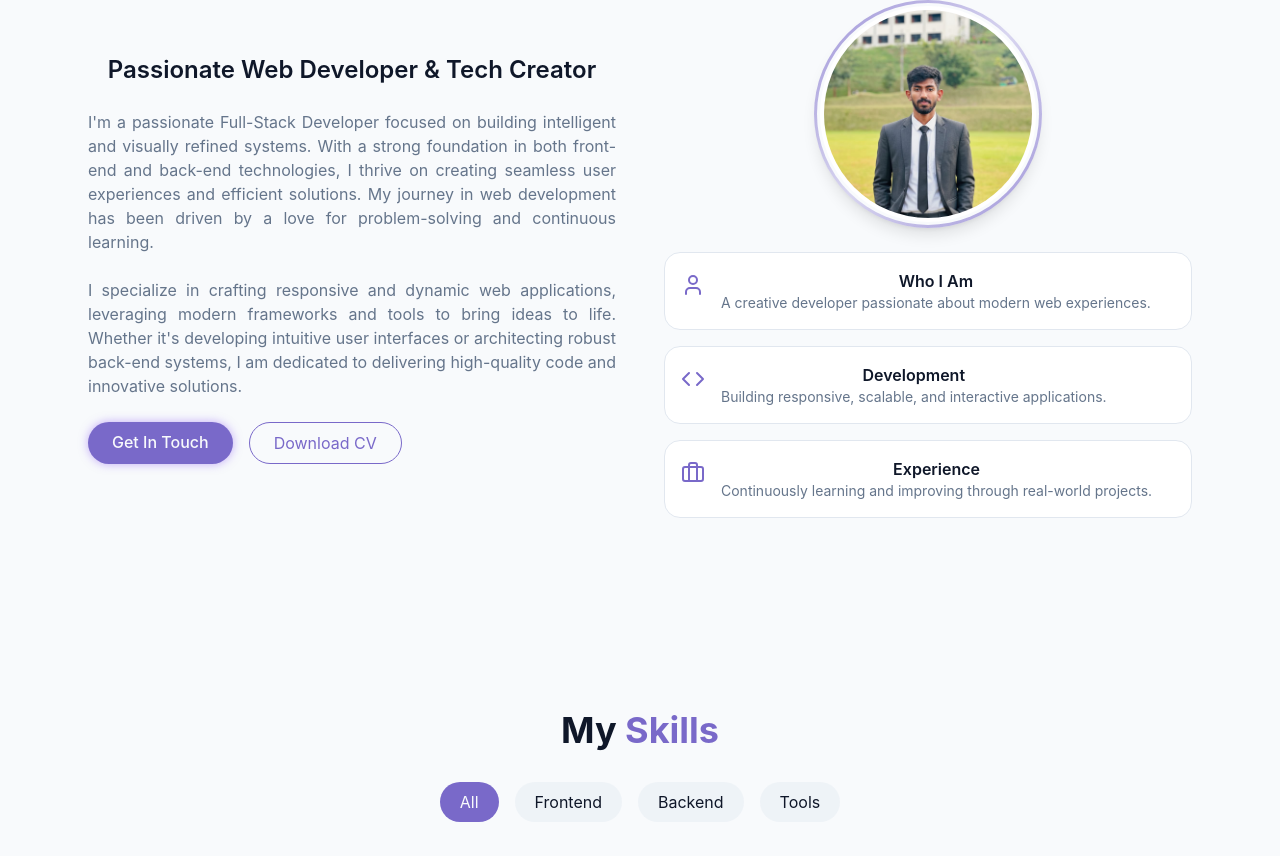
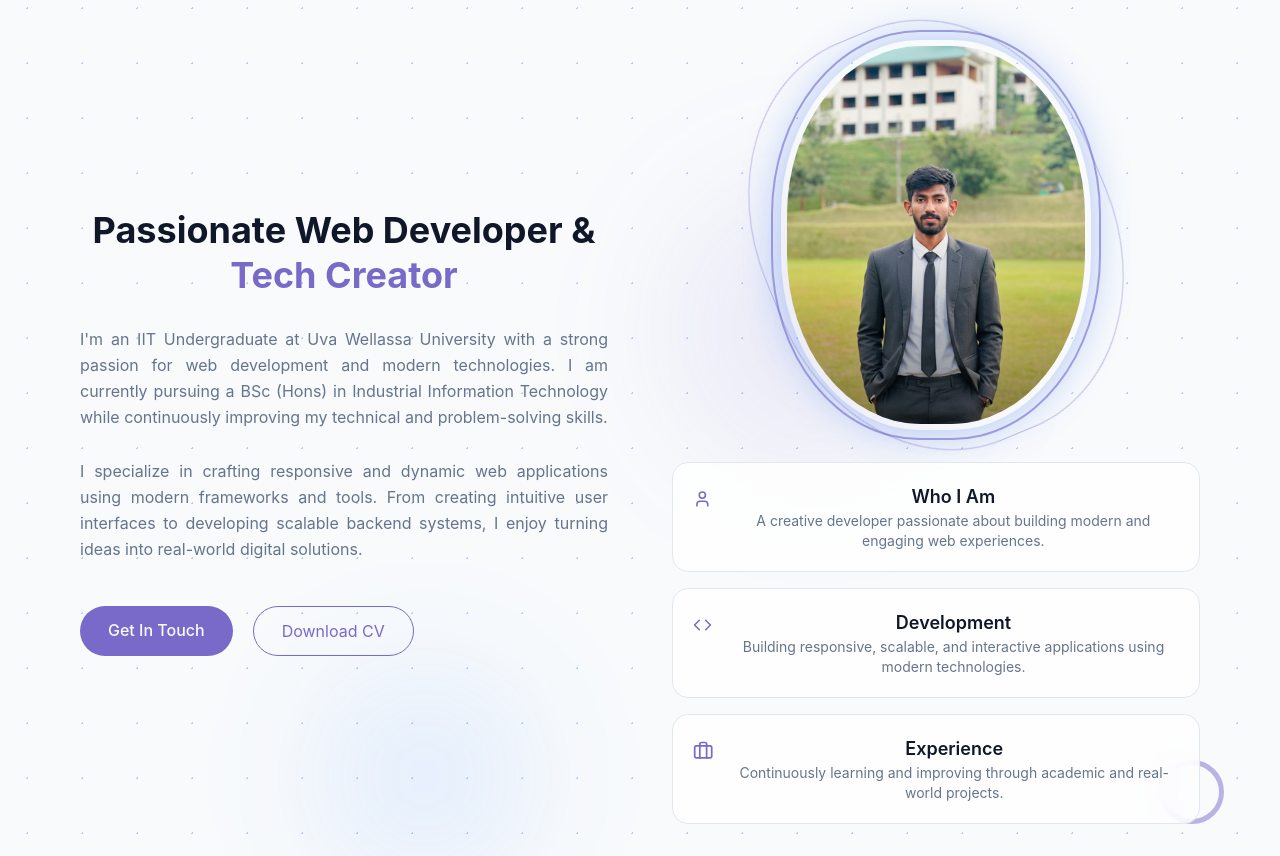
Before and after one commit to OshanNilushka/My-Portfolio, a React (Vite) app in the folder oshan/: page / in a window 1280 px wide. Shown: the part 984-1840 px from the top of the page. Built offline with nearby package versions, Linux system fonts and the light colour scheme.

Commit message:
completed

```diff
--- a/oshan/package.json
+++ b/oshan/package.json
@@ -12,6 +12,7 @@
   "dependencies": {
     "@tailwindcss/vite": "^4.3.0",
     "clsx": "^2.1.1",
+    "framer-motion": "^12.40.0",
     "lucide-react": "^1.14.0",
     "react": "^19.2.6",
     "react-dom": "^19.2.6",
--- a/oshan/src/Components/AboutMe.jsx
+++ b/oshan/src/Components/AboutMe.jsx
@@ -1,116 +1,229 @@
-import {  Briefcase, Code, User } from "lucide-react";
+import { Briefcase, Code, User } from "lucide-react";
 import oshanProfile from "../assets/oshan.jpeg";
 
 export const AboutMe = () => {
   return (
-    <section id="about" className="py-24 px-8 relative">
-      <div className="container mx-auto max-w-4xl">
+    <section
+      id="about"
+      className="relative py-24 px-6 overflow-hidden bg-background transition-colors duration-500"
+    >
+      {/* ================= BACKGROUND ================= */}
+      <div className="absolute inset-0 overflow-hidden">
+
+        {/* Grid Pattern */}
+        <div
+          className="
+          absolute inset-0
+          opacity-30 dark:opacity-20
+          bg-[radial-gradient(circle,#2563eb_1px,transparent_1px)]
+          bg-[size:55px_55px]"
+        />
+
+        {/* Floating Square */}
+        <div className="absolute top-20 left-16 w-20 h-20 rounded-2xl bg-primary/40 blur-sm animate-float"></div>
+
+        {/* Bottom Circle */}
+        <div className="absolute bottom-24 right-14 w-16 h-16 rounded-full border-[5px] border-primary/70 animate-pulse"></div>
+
+        {/* Glow Effect */}
+        <div className="absolute top-1/3 right-1/4 w-72 h-72 bg-primary/10 rounded-full blur-3xl"></div>
+
+        {/* Extra Blur */}
+        <div className="absolute bottom-10 left-1/4 w-52 h-52 bg-blue-500/10 rounded-full blur-3xl"></div>
+      </div>
+
+      {/* ================= CONTENT ================= */}
+      <div className="container mx-auto max-w-6xl relative z-10">
 
         {/* Heading */}
-        <h2 className="text-3xl md:text-4xl font-bold text-center mb-12">
+        <h2 className="text-3xl md:text-5xl font-bold text-center mb-20 text-foreground">
           About <span className="text-primary">Me</span>
         </h2>
 
-        {/* Main Content */}
-        <div className="grid grid-cols-1 md:grid-cols-2 gap-12 items-center">
+        {/* Main Grid */}
+        <div className="grid grid-cols-1 md:grid-cols-2 gap-16 items-center">
 
-          {/* Left Side */}
-          <div className="space-y-6">
-            <h3 className="text-2xl font-semibold">
-              Passionate Web Developer & Tech Creator
+          {/* ================= LEFT SIDE ================= */}
+          <div className="space-y-7">
+
+            <h3 className="text-3xl md:text-4xl font-bold leading-tight text-foreground">
+              Passionate Web Developer &
+              <span className="text-primary"> Tech Creator</span>
             </h3>
 
-            <p className="text-muted-foreground md:text-justify">
-              I'm a passionate Full-Stack Developer focused on building
-              intelligent and visually refined systems. With a strong
-              foundation in both front-end and back-end technologies, I thrive
-              on creating seamless user experiences and efficient solutions.
-              My journey in web development has been driven by a love for
-              problem-solving and continuous learning.
+            <p className="text-muted-foreground leading-relaxed text-[16px] md:text-justify">
+              I'm an IIT Undergraduate at Uva Wellassa University with a strong
+              passion for web development and modern technologies. I am
+              currently pursuing a BSc (Hons) in Industrial Information
+              Technology while continuously improving my technical and
+              problem-solving skills.
             </p>
 
-            <p className="text-muted-foreground md:text-justify">
-              I specialize in crafting responsive and dynamic web applications,
-              leveraging modern frameworks and tools to bring ideas to life.
-              Whether it's developing intuitive user interfaces or architecting
-              robust back-end systems, I am dedicated to delivering high-quality
-              code and innovative solutions.
+            <p className="text-muted-foreground leading-relaxed text-[16px] md:text-justify">
+              I specialize in crafting responsive and dynamic web applications
+              using modern frameworks and tools. From creating intuitive user
+              interfaces to developing scalable backend systems, I enjoy
+              turning ideas into real-world digital solutions.
             </p>
 
             {/* Buttons */}
-            <div className="flex flex-col sm:flex-row gap-4">
-              <a href="#contact" className="cosmic-button">
+            <div className="flex flex-col sm:flex-row gap-5 pt-4">
+
+              <a
+                href="#contact"
+                className="
+                px-7 py-3 rounded-full
+                bg-primary text-primary-foreground
+                font-medium
+                hover:scale-105
+                hover:shadow-[0_0_25px_rgba(59,130,246,0.5)]
+                transition-all duration-300
+                text-center"
+              >
                 Get In Touch
               </a>
 
               <a
                 href="/cv.pdf"
                 download
-                className="px-6 py-2 rounded-full border border-primary text-primary hover:bg-primary/10 transition-colors duration-300"
+                className="
+                px-7 py-3 rounded-full
+                border border-primary
+                text-primary
+                hover:bg-primary/10
+                hover:scale-105
+                transition-all duration-300
+                text-center"
               >
                 Download CV
               </a>
             </div>
           </div>
 
-          {/* Right Side */}
-          <div className="space-y-6">
+          {/* ================= RIGHT SIDE ================= */}
+          <div className="flex flex-col items-center gap-8">
 
             {/* Profile Image */}
-            <div className="flex justify-center">
-              <div className="relative rounded-full p-[3px] bg-gradient-to-br from-primary/70 via-primary/25 to-primary/70 shadow-lg">
-                <div className="rounded-full bg-background p-[3px]">
-                  <div className="rounded-full bg-card p-1">
-                    <img
-                      src={oshanProfile}
-                      alt="Oshan portrait"
-                      loading="lazy"
-                      className="h-52 w-52 rounded-full object-cover"
-                    />
-                  </div>
-                </div>
+            <div className="relative flex items-center justify-center">
+
+              {/* Rotating Border */}
+              <div className="absolute w-[350px] h-[430px] rounded-[45%] border border-primary/40 animate-spinSlow"></div>
+
+              {/* Second Border */}
+              <div className="absolute w-[330px] h-[410px] rounded-[45%] border-2 border-primary/60"></div>
+
+              {/* Image Container */}
+              <div
+                className="
+                relative w-[310px] h-[390px]
+                rounded-[45%]
+                overflow-hidden
+                border-[6px]
+                border-white/10 dark:border-white/10
+                border-black/10
+                shadow-[0_0_40px_rgba(37,99,235,0.35)]
+                group"
+              >
+                <img
+                  src={oshanProfile}
+                  alt="Oshan"
+                  className="
+                  w-full h-full object-cover
+                  transition-transform duration-700
+                  group-hover:scale-110"
+                />
+
+                {/* Overlay */}
+                <div className="absolute inset-0 bg-gradient-to-t from-black/40 via-transparent to-transparent dark:from-black/60"></div>
               </div>
             </div>
 
-            {/* Cards */}
-            <div className="grid grid-cols-1 gap-4">
+            {/* ================= INFO CARDS ================= */}
+            <div className="grid gap-4 w-full">
 
-              <div className="p-4 rounded-2xl border border-border bg-card flex items-start gap-4">
+              {/* Card 1 */}
+              <div
+                className="
+                p-5 rounded-2xl
+                border border-border
+                bg-card/80
+                backdrop-blur-lg
+                flex items-start gap-4
+                hover:border-primary/50
+                hover:-translate-y-1
+                transition-all duration-300"
+              >
                 <User className="text-primary mt-1" />
+
                 <div>
-                  <h4 className="font-semibold">Who I Am</h4>
+                  <h4 className="font-semibold text-lg text-foreground">
+                    Who I Am
+                  </h4>
+
                   <p className="text-sm text-muted-foreground">
-                    A creative developer passionate about modern web experiences.
+                    A creative developer passionate about building modern and
+                    engaging web experiences.
                   </p>
                 </div>
               </div>
 
-              <div className="p-4 rounded-2xl border border-border bg-card flex items-start gap-4">
+              {/* Card 2 */}
+              <div
+                className="
+                p-5 rounded-2xl
+                border border-border
+                bg-card/80
+                backdrop-blur-lg
+                flex items-start gap-4
+                hover:border-primary/50
+                hover:-translate-y-1
+                transition-all duration-300"
+              >
                 <Code className="text-primary mt-1" />
+
                 <div>
-                  <h4 className="font-semibold">Development</h4>
+                  <h4 className="font-semibold text-lg text-foreground">
+                    Development
+                  </h4>
+
                   <p className="text-sm text-muted-foreground">
-                    Building responsive, scalable, and interactive applications.
+                    Building responsive, scalable, and interactive applications
+                    using modern technologies.
                   </p>
                 </div>
               </div>
 
-              <div className="p-4 rounded-2xl border border-border bg-card flex items-start gap-4">
+              {/* Card 3 */}
+              <div
+                className="
+                p-5 rounded-2xl
+                border border-border
+                bg-card/80
+                backdrop-blur-lg
+                flex items-start gap-4
+                hover:border-primary/50
+                hover:-translate-y-1
+                transition-all duration-300"
+              >
                 <Briefcase className="text-primary mt-1" />
+
                 <div>
-                  <h4 className="font-semibold">Experience</h4>
+                  <h4 className="font-semibold text-lg text-foreground">
+                    Experience
+                  </h4>
+
                   <p className="text-sm text-muted-foreground">
-                    Continuously learning and improving through real-world projects.
+                    Continuously learning and improving through academic and
+                    real-world projects.
                   </p>
                 </div>
               </div>
 
             </div>
           </div>
+
         </div>
-
       </div>
-
     </section>
   );
 };
--- a/oshan/src/index.css
+++ b/oshan/src/index.css
@@ -210,3 +210,32 @@
   padding: 0;
   text-align: center;
 }
+
+
+/* Add inside global.css */
+
+@keyframes float {
+  0%,100%{
+    transform: translateY(0px);
+  }
+  50%{
+    transform: translateY(-20px);
+  }
+}
+
+.animate-float{
+  animation: float 6s ease-in-out infinite;
+}
+
+@keyframes spinSlow {
+  from{
+    transform: rotate(0deg);
+  }
+  to{
+    transform: rotate(360deg);
+  }
+}
+
+.animate-spinSlow{
+  animation: spinSlow 15s linear infinite;
+}
```
Also changed, not shown: 1 other file (tests, documents, lock files or other folders).
